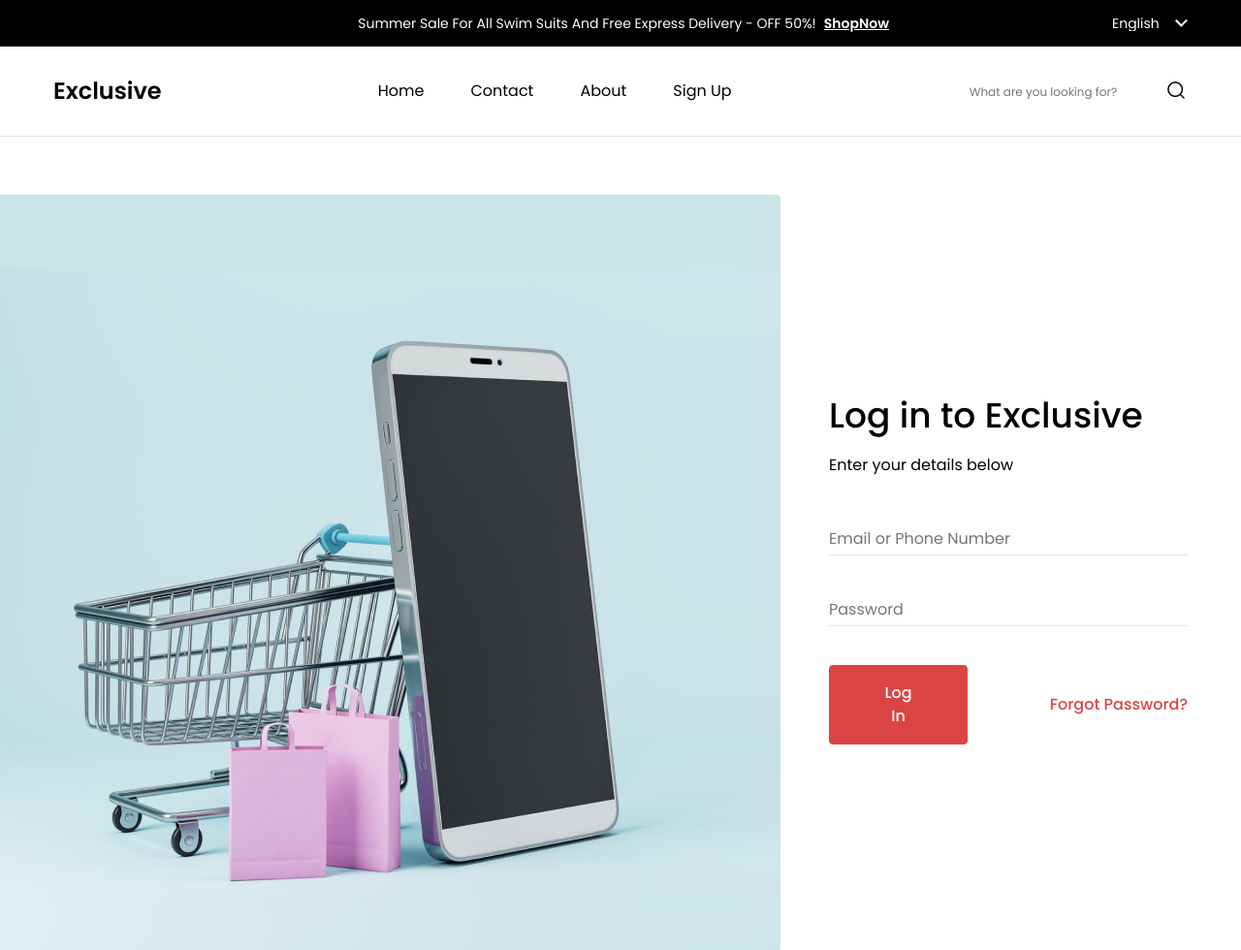
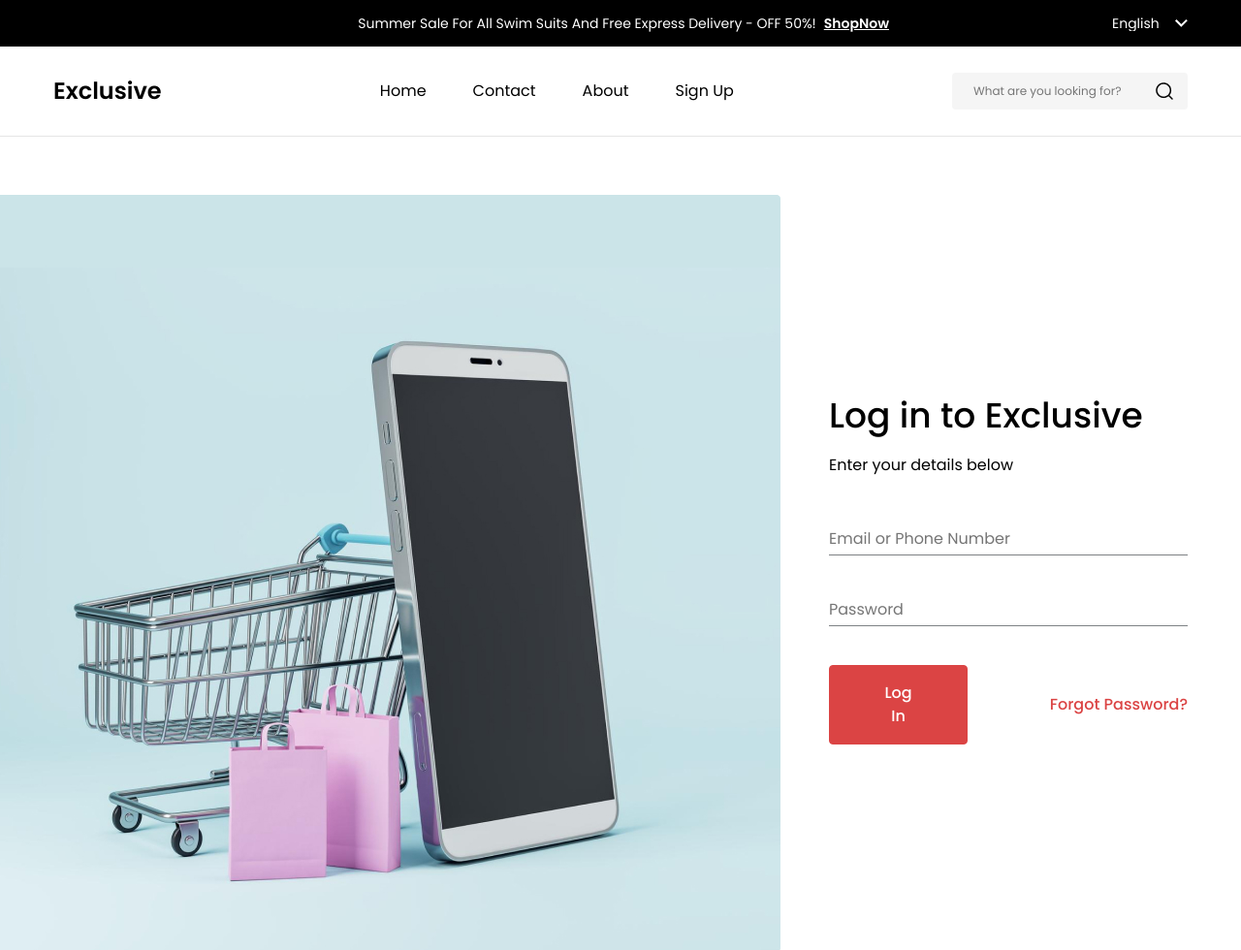
Before and after one commit to Pro-Bloxa/techno-shop, a website built with webpack: page src/pages/log-in.html in a window 1280 px wide. Shown: the top 980 px of the page at 97% size. Built offline with nearby package versions, Linux system fonts and the light colour scheme.

Commit message:
corrected inputs

```diff
--- a/src/styles/form.css
+++ b/src/styles/form.css
@@ -7,5 +7,5 @@
 .form__input {
   padding: 7px 0;
   border: none;
-  border-bottom: 1px solid #E5E5E5;
+  border-bottom: 1px solid #7D8184;
 }
--- a/src/styles/header.css
+++ b/src/styles/header.css
@@ -124,20 +124,32 @@
   align-items: center;
 }
 
+.header-menu__inputs {
+  font-size: 0;
+}
+
 .header-menu__input {
-  width: 219px;
+  width: 195px;
   height: 38px;
   padding-left: 22px;
+  vertical-align: middle;
   font-size: 12px;
+  background-color: #F5F5F5;
   border: none;
+  border-top-left-radius: 4px;
+  border-bottom-left-radius: 4px;
 }
 
 .header-menu__input-loupe {
-  width: 24px;
+  width: 48px;
   height: 38px;
+  vertical-align: middle;
   border: none;
-  background-position: calc(100%) center !important;
+  border-top-right-radius: 4px;
+  border-bottom-right-radius: 4px;
+  background-color: #F5F5F5;
   background-image: url("../images/icons/loupe-header.png");
+  background-position: center;
   background-size: 24px 24px;
   background-repeat: no-repeat;
   cursor: pointer;
```
